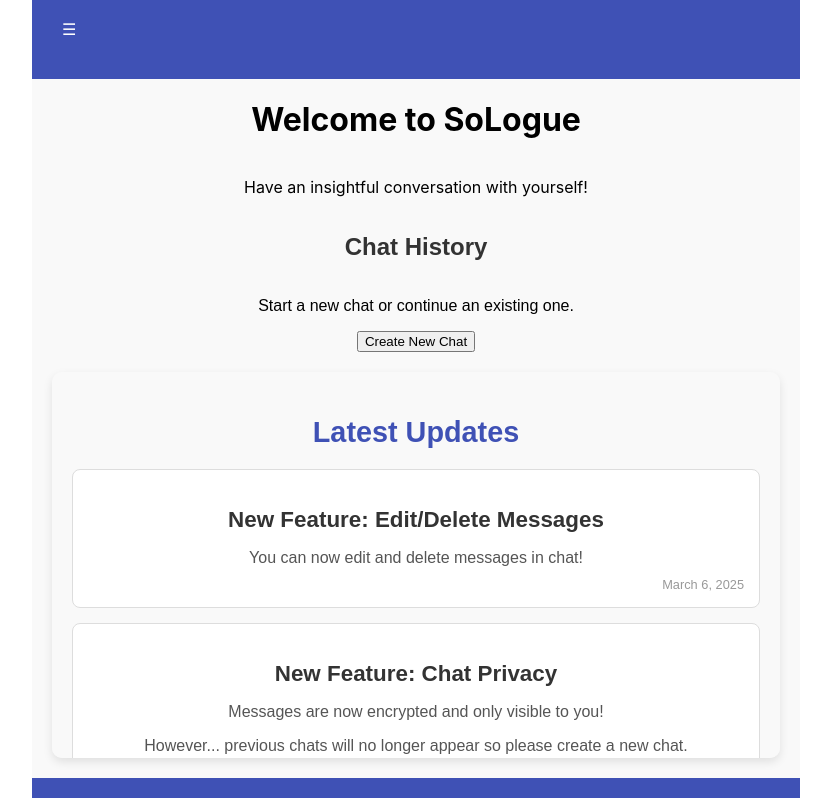
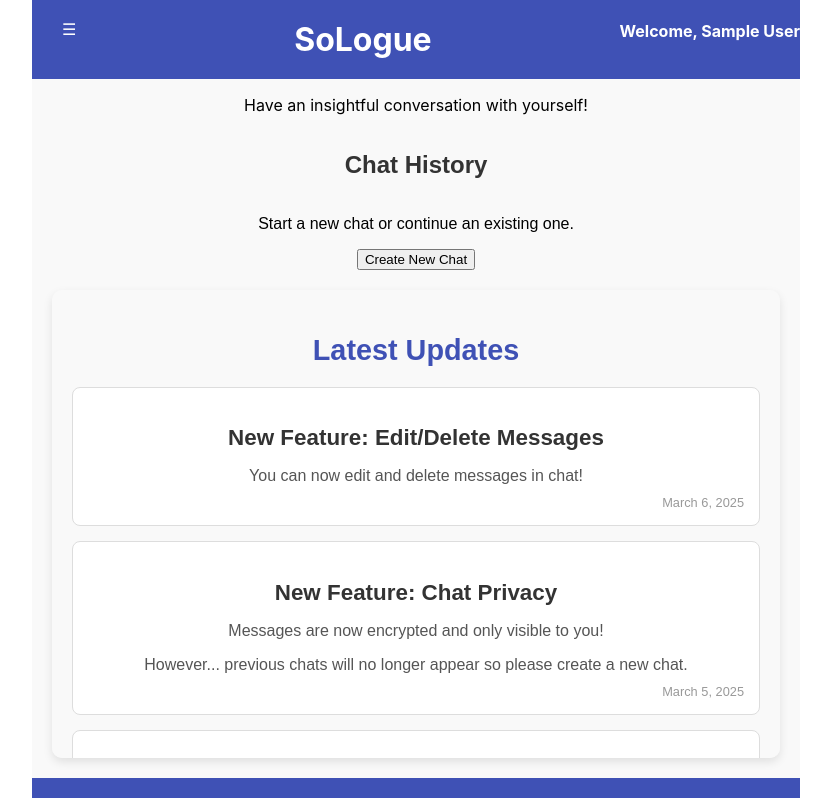
Before and after one commit to M0M0-D3V/sologue-app, a React (Create React App) app in the folder client/: page / in a window 1280 px wide. Shown: the whole page, without its empty margins (224-1055 px from the left). Built offline with nearby package versions, Linux system fonts and the light colour scheme; no server answers; sample sign-in values are in the browser's storage.

Commit message:
add chat title display and update chat interface components

```diff
--- a/client/src/App.css
+++ b/client/src/App.css
@@ -54,3 +54,10 @@ body, html {
     margin: 0 auto;
   }
 }
+
+h1 {
+  padding: 0;
+  margin: 0;
+  text-align: center;
+  align-content: center;
+}
--- a/client/src/App.js
+++ b/client/src/App.js
@@ -17,6 +17,8 @@ import UseViewHeight from "./hooks/UseViewHeight";
 const App = () => {
   const [user, setUser] = useState(false);
   const [chatId, setChatId] = useState(null);
+  const [chatTitle, setChatTitle] = useState("");
+
   const viewHeight = UseViewHeight();
 
   onAuthStateChanged(auth, (user) => {
@@ -34,7 +36,9 @@ const App = () => {
         <header className="chat-header">
           {user ? (
             <>
-              <SidebarMenu />
+              <SidebarMenu setChatId={setChatId} />
+              {chatTitle !== "" ? <h1>{chatTitle}</h1> : <h1>SoLogue</h1>}
+              <h4>Welcome, {auth.currentUser.displayName}</h4>
             </>
           ) : null}
         </header>
@@ -48,7 +52,13 @@ const App = () => {
           <Route path="/login" element={<Login />} />
           <Route
             path="/chat/:id"
-            element={<ChatInterface chatId={chatId} viewHeight={viewHeight} />}
+            element={
+              <ChatInterface
+                chatId={chatId}
+                chatTitle={chatTitle}
+                viewHeight={viewHeight}
+              />
+            }
           />
           <Route
             path="/history"
--- a/client/src/components/ChatHistory.jsx
+++ b/client/src/components/ChatHistory.jsx
@@ -79,6 +79,7 @@ const ChatHistory = ({ setChatId }) => {
   };
 
   return (
+    <>
       <div className="chat-history">
         <h2>Chat History</h2>
         {chats.length === 0 ? (
@@ -97,7 +98,9 @@ const ChatHistory = ({ setChatId }) => {
                       placeholder="Edit chat title"
                     />
                     <div>
-                    <button onClick={() => handleUpdate(chat.id)}>Save</button>
+                      <button onClick={() => handleUpdate(chat.id)}>
+                        Save
+                      </button>
                       <button onClick={handleCancelEdit}>Cancel</button>
                     </div>
                   </div>
@@ -122,6 +125,7 @@ const ChatHistory = ({ setChatId }) => {
           </ul>
         )}
       </div>
+    </>
   );
 };
 
--- a/client/src/components/ChatInterface.css
+++ b/client/src/components/ChatInterface.css
@@ -14,7 +14,7 @@
 .chat-header {
   display: flex;
   justify-content: space-between;
-  padding: 0;
+  padding: 10 0;
   background-color: #3f51b5;
   color: white;
 }
--- a/client/src/components/ChatInterface.jsx
+++ b/client/src/components/ChatInterface.jsx
@@ -2,14 +2,13 @@
 import React, { useEffect, useRef, useState } from "react";
 import {
   deleteMessageById,
-  getMessagesFromChat,
   loadMessagesWithListener,
   saveMessageToChat,
   updateMessageById,
 } from "../firebaseFunctions";
 import "./ChatInterface.css";
 
-const ChatInterface = ({ chatId, viewHeight }) => {
+const ChatInterface = ({ chatId, chatTitle, viewHeight }) => {
   const [messages, setMessages] = useState([]);
   const [input, setInput] = useState("");
   const [isName1, setIsName1] = useState(true);
--- a/client/src/components/Home.jsx
+++ b/client/src/components/Home.jsx
@@ -22,7 +22,6 @@ const Home = ({ setChatId, viewHeight }) => {
 
   return (
     <div className="chat-interface" style={{ height: adjustedHeight }}>
-      <h1>Welcome to SoLogue</h1>
       <p>Have an insightful conversation with yourself!</p>
       <div className="chat-history">
         <h2>Chat History</h2>
```
Lines whose indentation alone changed are shown as unchanged.
